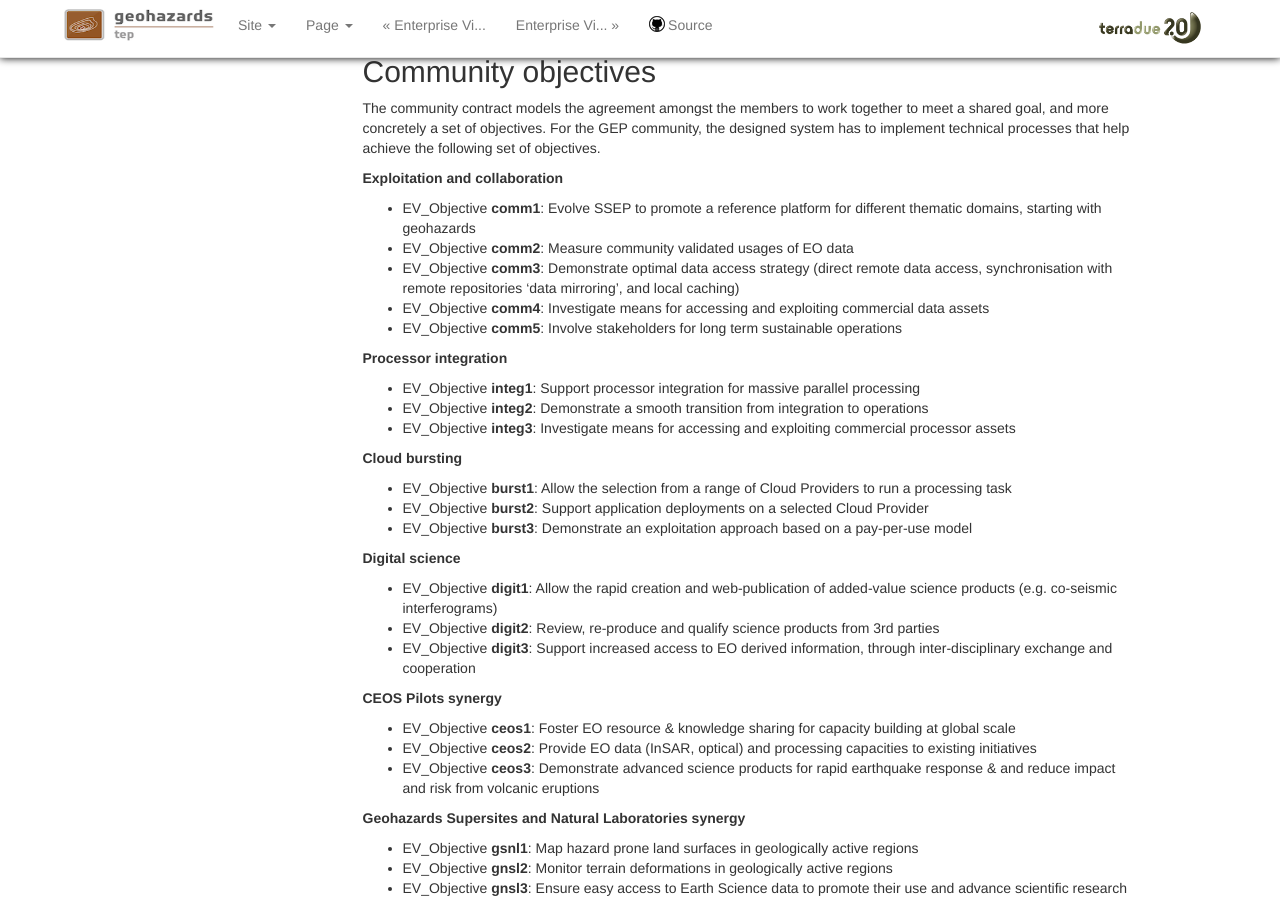
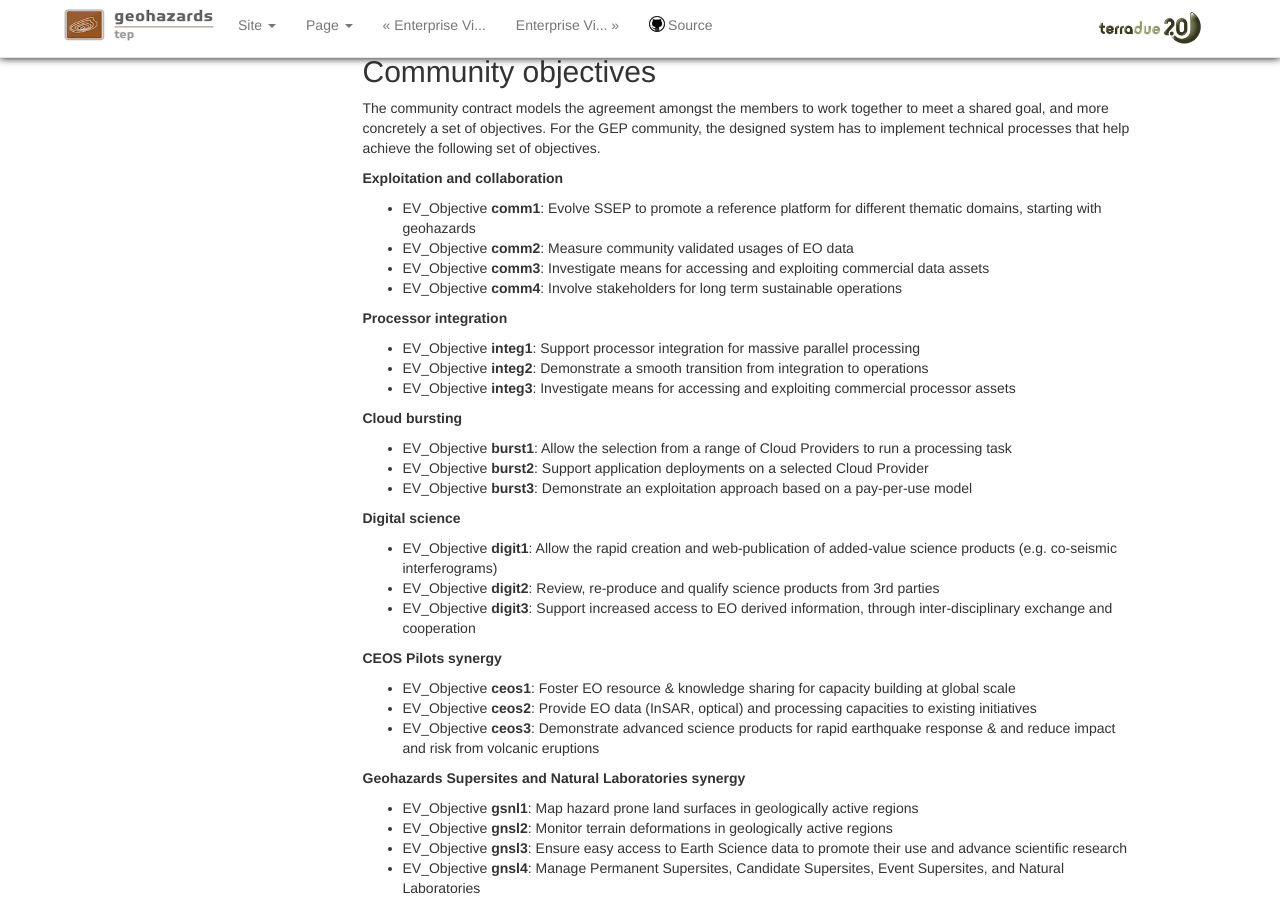
Before and after one commit to Terradue/doc-tep-geohazards-arch, a Sphinx documentation site: the page built from source/enterprise/purpose.rst, in a window 1280 px wide and 900 px high, scrolled down 1278 px. Built offline with Sphinx 7.4.7, drawn with Linux system fonts in a browser that asks for light colours.

Commit message:
Update purpose.rst

```diff
--- a/source/enterprise/purpose.rst
+++ b/source/enterprise/purpose.rst
@@ -80,9 +80,8 @@
 
 * EV_Objective **comm1**: Evolve SSEP to promote a reference platform for different thematic domains, starting with geohazards
 * EV_Objective **comm2**: Measure community validated usages of EO data
-* EV_Objective **comm3**: Demonstrate optimal data access strategy (direct remote data access, synchronisation with remote repositories 'data mirroring', and local caching)
-* EV_Objective **comm4**: Investigate means for accessing and exploiting commercial data assets
-* EV_Objective **comm5**: Involve stakeholders for long term sustainable operations
+* EV_Objective **comm3**: Investigate means for accessing and exploiting commercial data assets
+* EV_Objective **comm4**: Involve stakeholders for long term sustainable operations
 
 **Processor integration**
 
```
